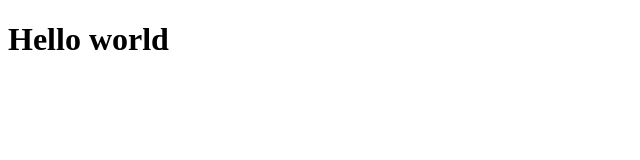
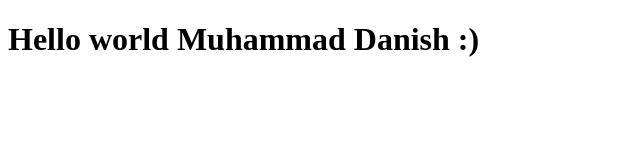
Before and after one commit to muhammad-danish1998/surge-sample-app, a plain HTML site: page index.html in a window 1280 px wide. Shown: the whole page, without its empty margins (0-640 px from the left). Drawn offline with Linux system fonts and the light colour scheme.

Commit message:
update file

```diff
--- a/index.html
+++ b/index.html
@@ -6,6 +6,6 @@
     <title>Document</title>
 </head>
 <body>
-    <h1>Hello world</h1>
+    <h1>Hello world Muhammad Danish :)</h1>
 </body>
 </html>
```
